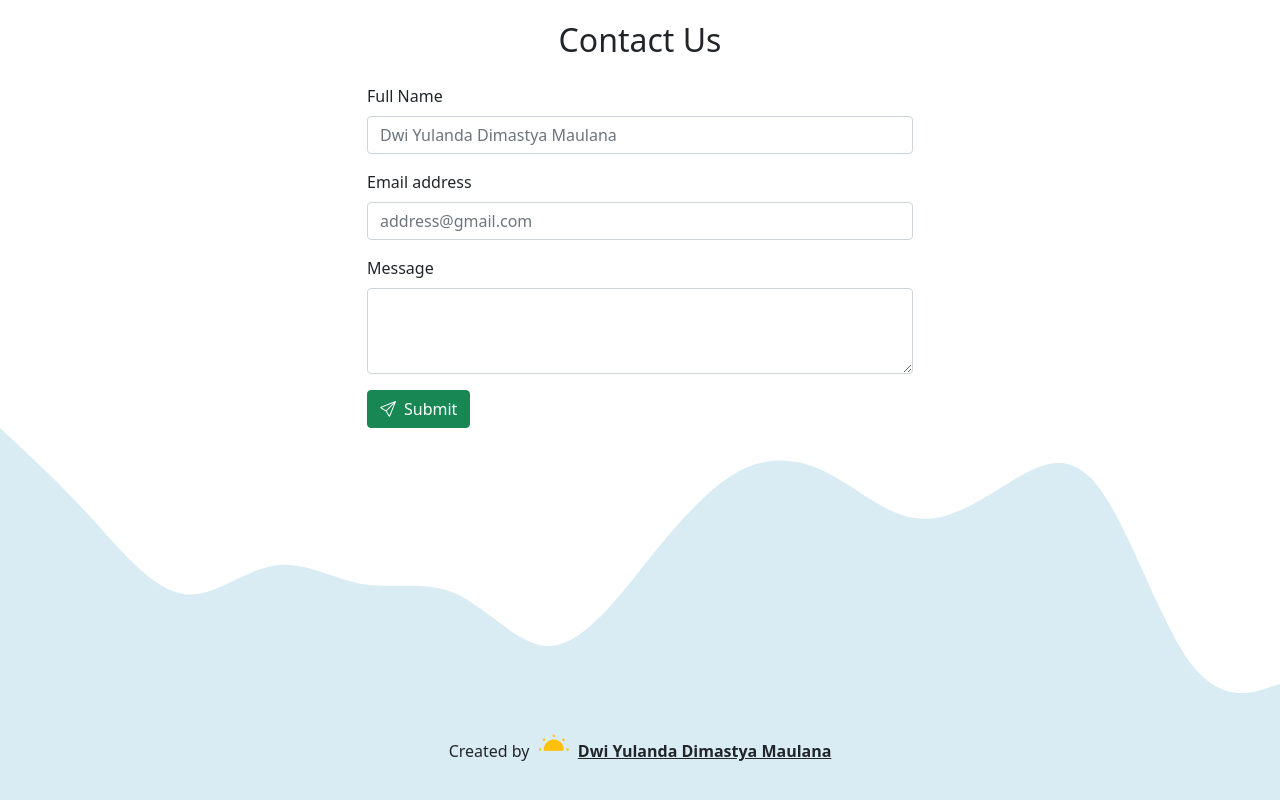
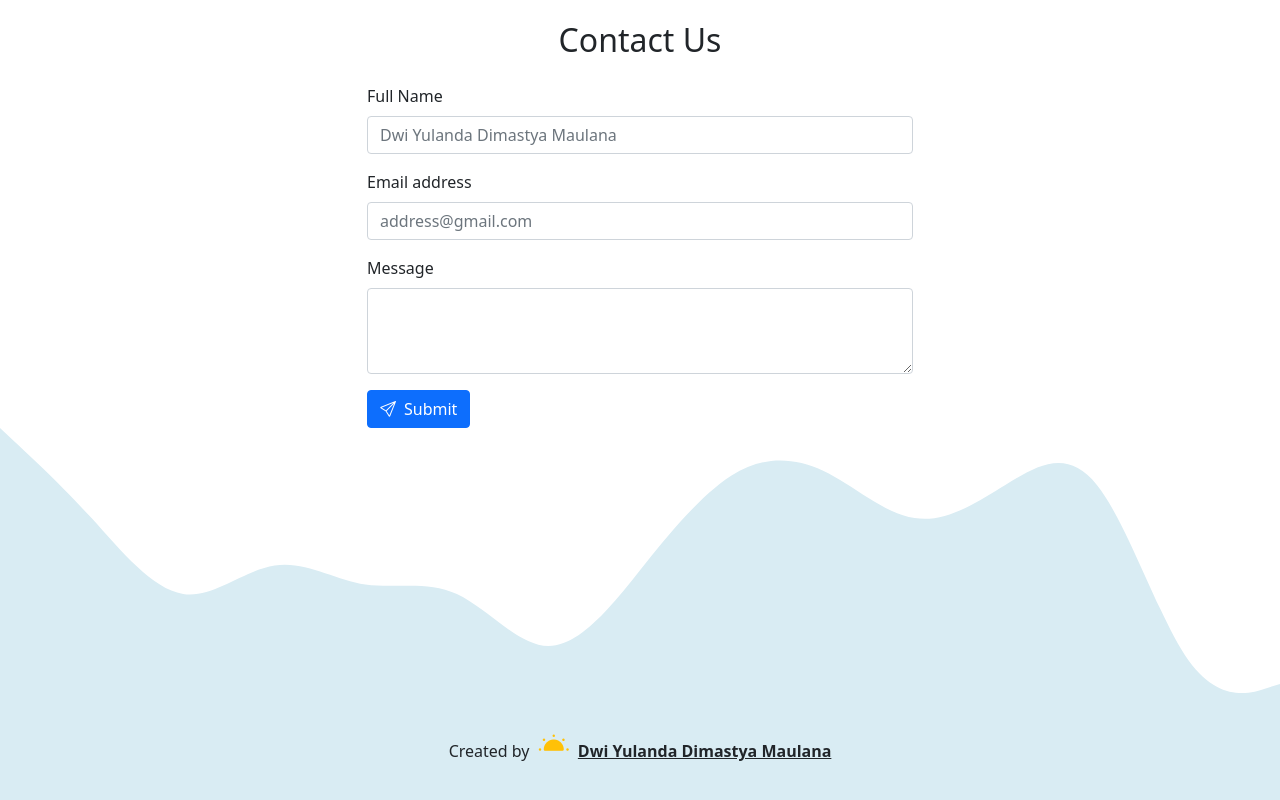
Before and after one commit to dimastya13/dwiyulandadimas.github.io, a plain HTML site: page index.html in a window 1280 px wide. Shown: the part 4472-5272 px from the top of the page. Drawn offline with nearby package versions, Linux system fonts and the light colour scheme.

Commit message:
mengubah warna tombal menjadi biru

```diff
--- a/index.html
+++ b/index.html
@@ -357,7 +357,7 @@
               <label for="message" class="form-label">Message</label>
               <textarea class="form-control" id="message" rows="3" name="message"></textarea>
             </div>
-            <button type="submit" class="btn btn-success btn-submit"><i class="bi bi-send pe-2"></i>Submit</button>
+            <button type="submit" class="btn btn-primary btn-submit"><i class="bi bi-send pe-2"></i>Submit</button>
             <!-- dalam bootstrap pemberian nama tidak perlu membuat "class", cukum berikan namanya saja. contoh "btn-submit" atau "btn-loading", dan ketikkan di dalam class.-->
 
             <button class="btn btn-primary btn-loading d-none" type="button" disabled>
```
